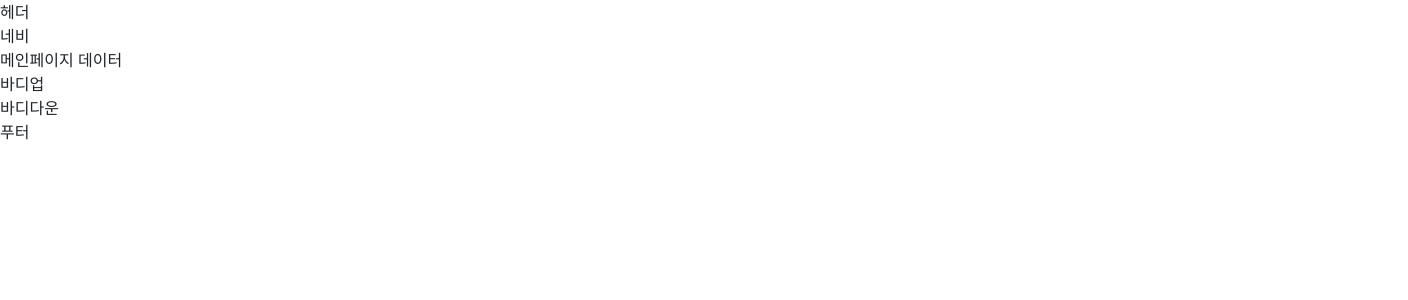
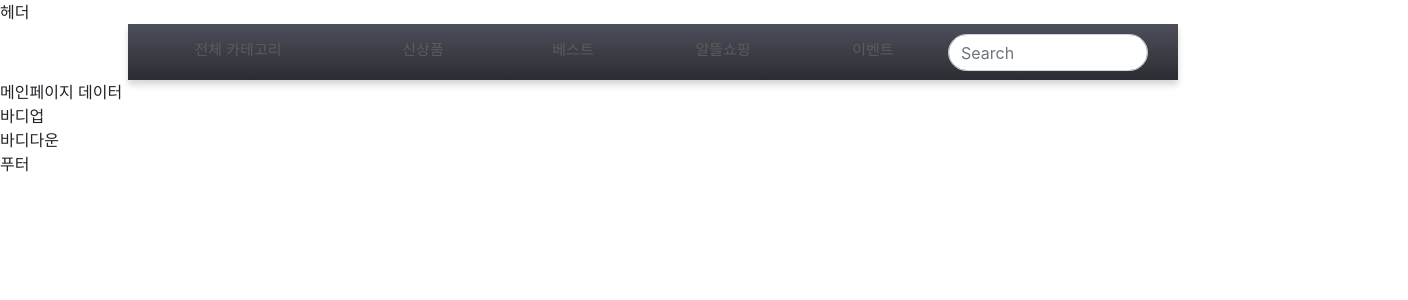
Before and after one commit to ha0git/HwigProject, a React (Create React App) app in the folder hwigproject-fe/: page / in a window 1280 px wide. Shown: the top 300 px of the page, 1408 px wide, since content can reach past the window. Built offline with nearby package versions, Linux system fonts and the light colour scheme.

Commit message:
navi update

```diff
--- /dev/null
+++ b/hwigproject-fe/src/MainComponents/Navi.css
@@ -0,0 +1,162 @@
+body, a, ul, li, div{
+	margin:0;
+	padding:0;
+	text-decoration: none;
+	list-style: none;
+}
+
+
+.nav-container{
+    width:100%;
+    text-align: center;
+	justify-content: center;
+	position: relative;
+	margin-left: 10%;
+}
+
+
+.nav-category{
+	width:220px;
+	height: 55px;
+}
+
+.nav-items{
+	width:150px;
+}
+
+.nav-search-container{
+	width: 230px;
+	height: 55px;
+}
+
+#nav-search{
+	width:200px !important;
+	height:37px !important;
+	border-radius: 20px !important;
+	margin-top: 10px;
+}
+
+.menu,
+.menu ul,
+.menu li,
+.menu a {
+	margin: 0;
+	padding: 0;
+	border: none;
+	outline: none;
+}
+
+/* Menu */
+.menu {
+	height: 56px;
+	width: 1050px;
+
+	background: white;
+	background: -webkit-linear-gradient(top, #4c4e5a 0%,#2c2d33 100%);
+	background: -moz-linear-gradient(top, #4c4e5a 0%,#2c2d33 100%);
+	background: -o-linear-gradient(top, #4c4e5a 0%,#2c2d33 100%);
+	background: -ms-linear-gradient(top, #4c4e5a 0%,#2c2d33 100%);
+	background: linear-gradient(top, #4c4e5a 0%,#2c2d33 100%);
+
+	box-shadow: 0px 0px 0px rgba(83, 83, 83, 0.3), 0px 5px 6px rgba(80,80,80,0.22);
+
+}
+
+.menu li {
+	position: relative;
+	list-style: none;
+	float: left;
+	display: block;
+	height: 55px;
+}
+
+/* Links */
+
+.menu li a {
+	display: block;
+	margin: px 0;
+	line-height: 51px;
+
+
+	font-family: Helvetica, Arial, sans-serif;
+	font-weight: 200;
+	font-size: 15px;
+
+	color: #5c5b5b;
+
+	-webkit-transition: color .2s ease-in-out;
+	-moz-transition: color .2s ease-in-out;
+	-o-transition: color .2s ease-in-out;
+	-ms-transition: color .2s ease-in-out;
+	transition: color .2s ease-in-out;
+}
+
+.menu li:first-child a { border-left: none; }
+.menu li:last-child a{ border-right: none; }
+
+.menu li:hover > a { color: #8fde62; }
+
+/* Sub Menu */
+
+.menu ul {
+	position: absolute;
+	top: 60px;
+	left: 0;
+	opacity: 0;
+
+	background: white;
+	box-shadow: 0px 0px 0px rgba(83, 83, 83, 0.3), 0px 5px 6px rgba(80,80,80,0.22);
+
+	-webkit-border-radius: 0 0 5px 5px;
+	-moz-border-radius: 0 0 5px 5px;
+	border-radius: 0 0 5px 5px;
+
+	-webkit-transition: opacity .25s ease .1s;
+	-moz-transition: opacity .25s ease .1s;
+	-o-transition: opacity .25s ease .1s;
+	-ms-transition: opacity .25s ease .1s;
+	transition: opacity .25s ease .1s;
+}
+
+.menu li:hover > ul {
+	width:220px;
+	background-color: white;
+	box-shadow: 0px 0px 0px rgba(83, 83, 83, 0.3), 0px 5px 6px rgba(80,80,80,0.22);
+	opacity: 1;}
+
+.menu ul li {
+	height: 0;
+	overflow: hidden;
+	padding: 0;
+
+	-webkit-transition: height .25s ease .1s;
+	-moz-transition: height .25s ease .1s;
+	-o-transition: height .25s ease .1s;
+	-ms-transition: height .25s ease .1s;
+	transition: height .25s ease .1s;
+}
+
+.menu li:hover > ul li {
+	margin-right: 10%;
+	height: 55px;
+	width: 220px;
+	overflow: visible;
+	height: 55px;
+	padding: 0;
+}
+
+.menu ul li a {
+	width: 220px;
+	padding: 0px;
+	margin: 0;
+	border: none;
+	border-bottom: 1px solid #bababd;
+}
+
+.menu ul li:last-child a { border: none; }
+
+/* Icons */
+
+/* .menu a.documents { background: url() no-repeat 6px center; }
+.menu a.messages { background: url() no-repeat 6px center; }
+.menu a.signout { background: url() no-repeat 6px center; } */
--- a/hwigproject-fe/src/MainComponents/Navi.js
+++ b/hwigproject-fe/src/MainComponents/Navi.js
@@ -1,10 +1,27 @@
 import React from 'react'
+import {FormControl} from 'react-bootstrap'
+import './Navi.css'
 
 export default function Navi() {
     return (
         <>
-            <div>
-                네비
+            <div className="nav-container">
+            <ul className="menu">
+                    <li><a className="nav-category" href="#">전체 카테고리</a>
+                        <ul>
+                            <li><a href="#" className="documents">채소</a></li>
+                            <li><a href="#" className="messages">과일 견과 쌀</a></li>
+                            <li><a href="#" className="signout">수산 해산 건어물</a></li>
+                            <li><a href="#" className="signout">정육 계란</a></li>
+                            <li><a href="#" className="signout">국 반찬 메인요리</a></li>
+                        </ul>
+                    </li>
+                    <li><a className="nav-items" href="#">신상품</a></li>
+                    <li><a className="nav-items" href="#">베스트</a></li>
+                    <li><a className="nav-items" href="#">알뜰쇼핑</a></li>
+                    <li><a className="nav-items" href="#">이벤트</a></li>
+                    <li className="nav-search-container"><FormControl id="nav-search" type="text" placeholder="Search" className="mr-sm-2"/></li>
+                </ul>
             </div>
         </>
     )
```
